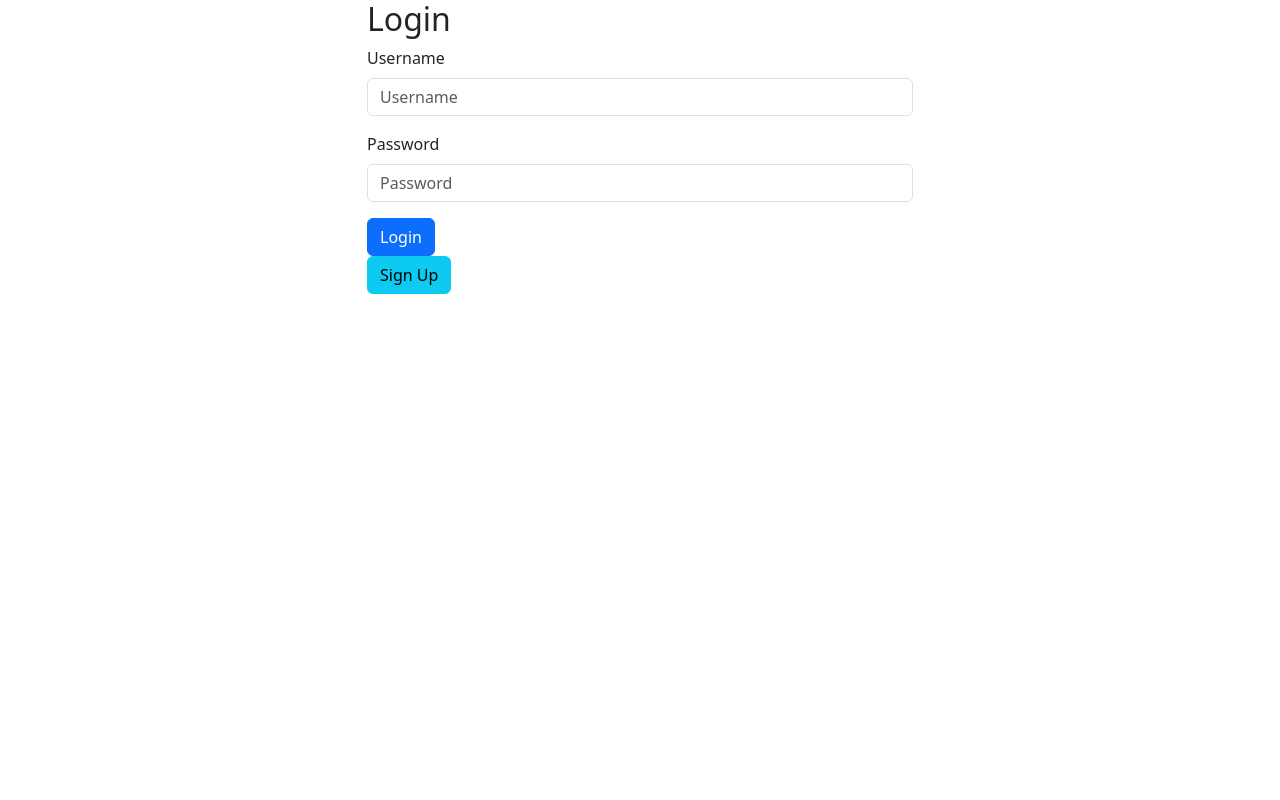
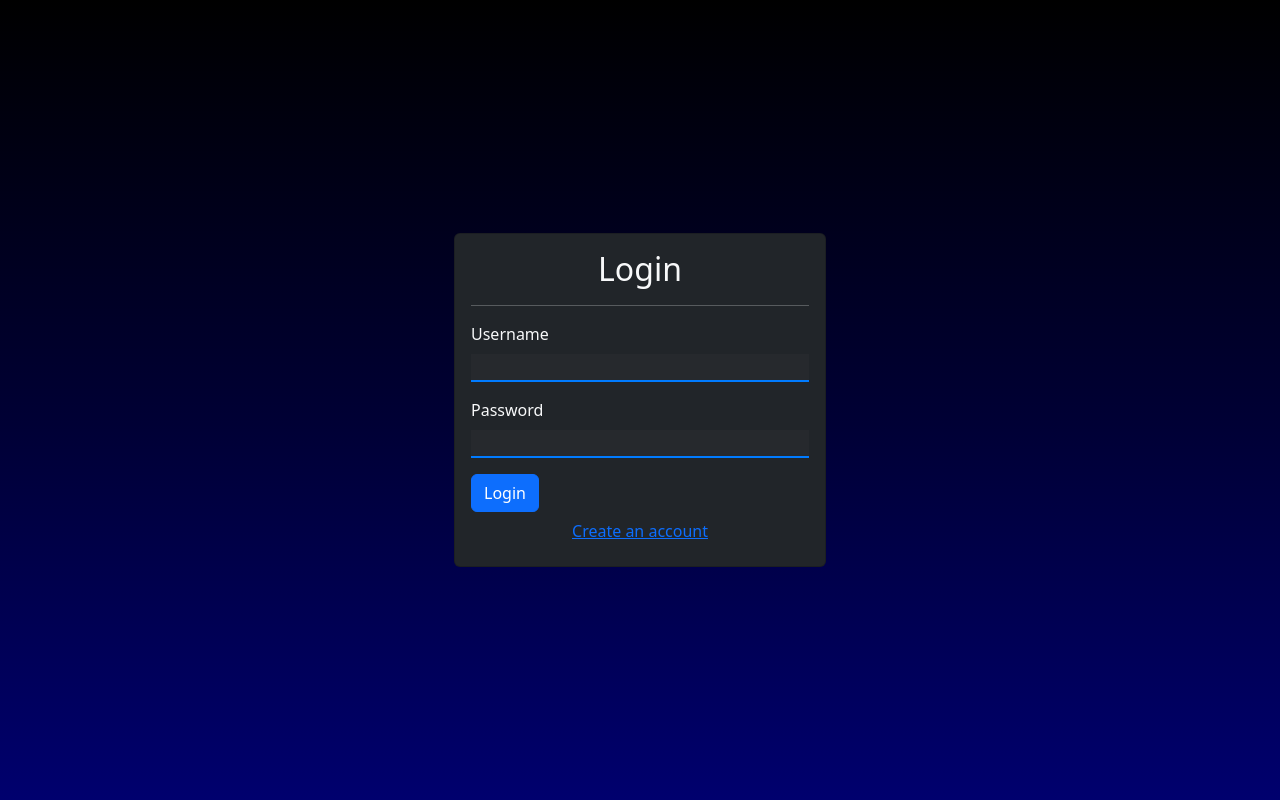
Before and after one commit to aaryadevg/Metro_PdM_Research, a Flask app: page /login in a window 1280 px wide. Run offline with Flask 3, Linux system fonts and the light colour scheme.

Commit message:
Made the login look better

```diff
--- a/App/AdminService/app/templates/login.html
+++ b/App/AdminService/app/templates/login.html
@@ -6,17 +6,39 @@
     <title>Login Form</title>
     <!-- Include Bootstrap CSS (You may need to adjust the paths) -->
     <link rel="stylesheet" href="https://cdn.jsdelivr.net/npm/bootstrap@5.3.0/dist/css/bootstrap.min.css">
+    <style>
+        body {
+            background: rgb(0,0,0);
+            background: -moz-linear-gradient(180deg, rgba(0,0,0,1) 0%, rgba(0,0,53,1) 53%, rgba(0,0,110,1) 100%);
+            background: -webkit-linear-gradient(180deg, rgba(0,0,0,1) 0%, rgba(0,0,53,1) 53%, rgba(0,0,110,1) 100%);
+            background: linear-gradient(180deg, rgba(0,0,0,1) 0%, rgba(0,0,53,1) 53%, rgba(0,0,110,1) 100%);
+            filter: progid:DXImageTransform.Microsoft.gradient(startColorstr="#000000",endColorstr="#00006e",GradientType=1);
+        }
+         /* Custom CSS for input fields */
+        .text-input {
+            background-color: rgba(85, 85, 85, 0.1); /* Dark background color */
+            border: none;
+            border-bottom: 2px solid #007bff; /* Blue underline */
+            border-radius: 0; /* Remove any border-radius */
+            color: #fff; /* Text color */
+            width: 100%;
+        }
+        .text-input::placeholder {
+            color: #777; /* Placeholder text color */
+        }
+    </style>
 </head>
 <body>
-    <div class="container">
-        <div class="row">
-            <div class="col-md-6 offset-md-3">
-                <h2>Login</h2>
+    <div class="container d-flex justify-content-center align-items-center" style="min-height: 100vh;">
+        <div class="card col-4 bg-dark text-light">
+            <div class="card-body">
+                <h2 class="text-center">Login</h2>
+                <hr />
                 <form method="POST" action="/login">
                     {{ form.hidden_tag() }}
                     <div class="mb-3">
-                        {{ form.username.label(class="form-label") }}
-                        {{ form.username(class="form-control", placeholder="Username") }}
+                        {{ form.username.label(class="form-label") }} <br/>
+                        {{ form.username(class="text-input", placeholder="") }}
                         <!-- Display form errors if there are any -->
                         {% for error in form.username.errors %}
                             <div class="text-danger">{{ error }}</div>
@@ -24,7 +46,8 @@
                     </div>
                     <div class="mb-3">
                         {{ form.password.label(class="form-label") }}
-                        {{ form.password(class="form-control", placeholder="Password") }}
+                        <br/>
+                        {{ form.password(class="text-input", placeholder="") }}
                         <!-- Display form errors if there are any -->
                         {% for error in form.password.errors %}
                             <div class="text-danger">{{ error }}</div>
@@ -32,11 +55,10 @@
                     </div>
                     <button type="submit" class="btn btn-primary">Login</button>
                 </form>
-                <a href="/signup" class="btn btn-info">Sign Up</a>
+                <a href="/signup" class="btn btn-link d-block text-center">Create an account</a>
             </div>
         </div>
     </div>
-
     <!-- Include Bootstrap JS (You may need to adjust the paths) -->
     <script src="https://cdn.jsdelivr.net/npm/bootstrap@5.3.0/dist/js/bootstrap.bundle.min.js"></script>
 </body>
```
